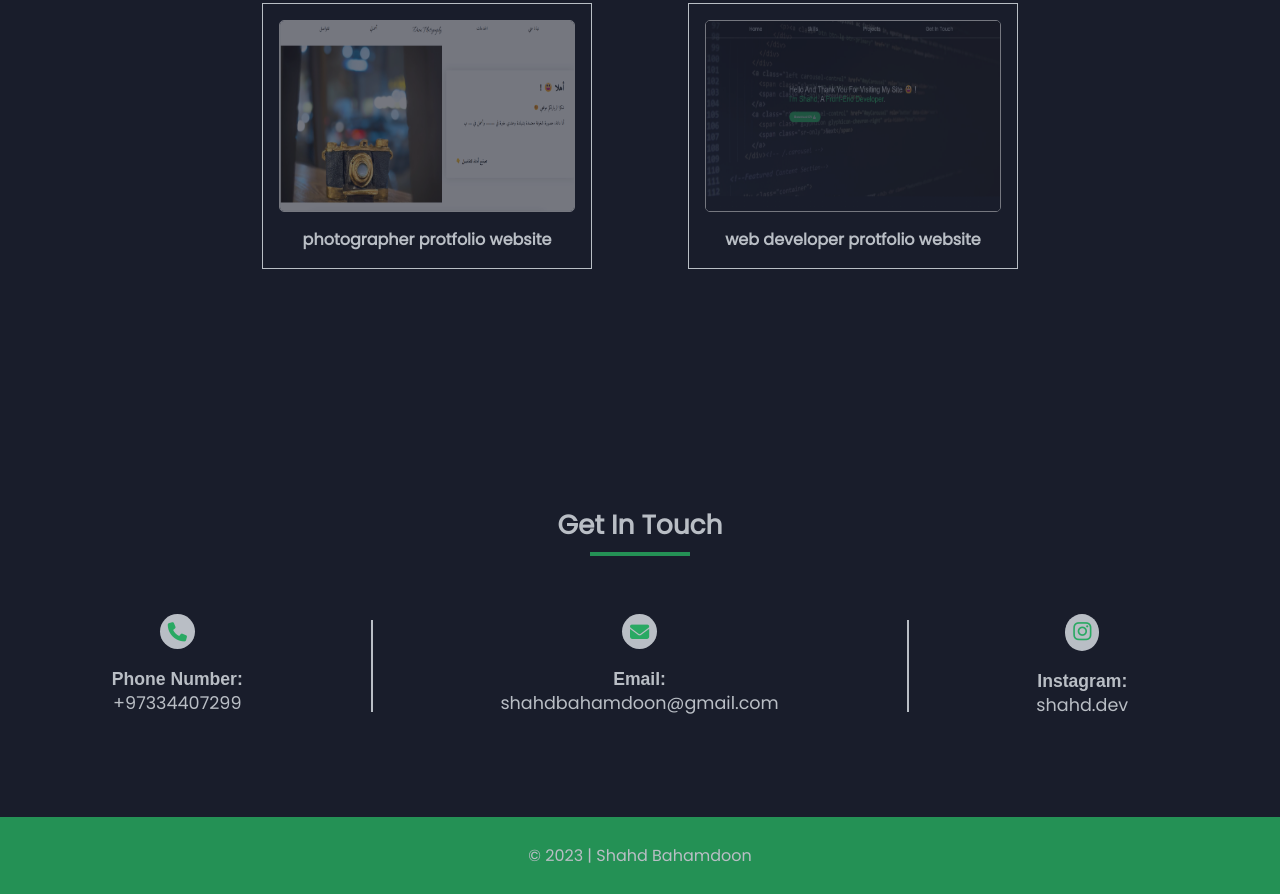
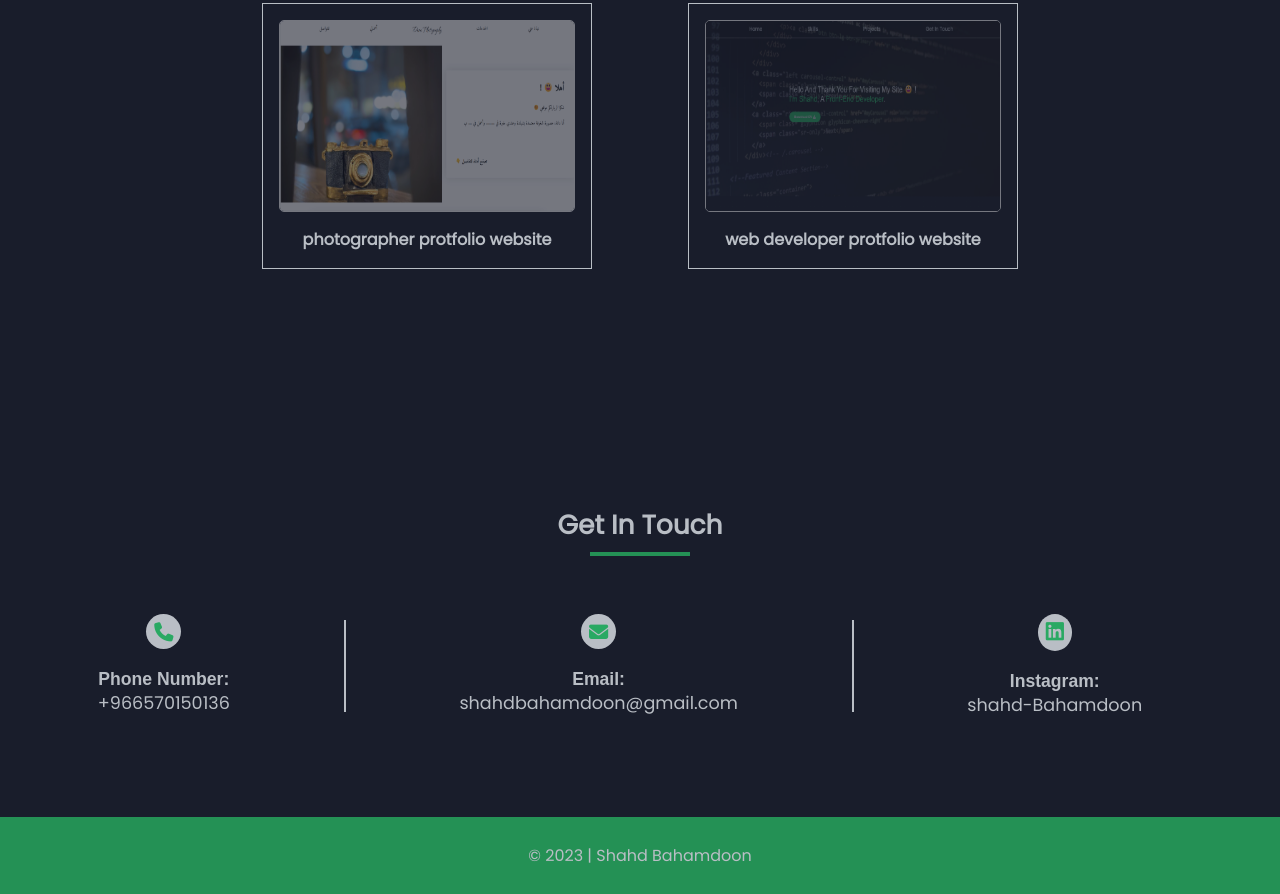
Before and after one commit to shahd-ob/shahd-portfolio, a plain HTML site: page index.html in a window 1280 px wide. Shown: the part 1342-2236 px from the top of the page. Drawn offline with nearby package versions, Linux system fonts and the light colour scheme.

Commit message:
Update index.html

```diff
--- a/index.html
+++ b/index.html
@@ -156,7 +156,7 @@
       <ul>
         <li class="contact-box">
          <h4><i class="fa-solid fa-phone"> </i></h4>
-         <h4 class="space"> <span class="info"> Phone Number:</span> +97334407299</h4>
+         <h4 class="space"> <span class="info"> Phone Number:</span> +966570150136</h4>
          </li>
          <div class="line"></div>
          <li class="contact-box">
@@ -165,9 +165,9 @@
         </li>
         <div class="line"></div>
         <li class="contact-box">
-            <h4><a href="https://instagram.com/shahd.dev?utm_source=qr&igshid=MzNlNGNkZWQ4Mg==">
-            <i class="fa-brands fa-instagram"></i></h4>
-            <h4 class="space"> <span class="info">Instagram:</span> shahd.dev</h4>
+            <h4><a href="https://www.linkedin.com/public-profile/settings?lipi=urn%3Ali%3Apage%3Ad_flagship3_profile_self_edit_contact-info%3BEp%2FXq60JSresT1JM2jIEdg%3D%3D">
+            <i class="fa-brands fa-linkedin"></i></h4>
+            <h4 class="space"> <span class="info">Instagram:</span> shahd-Bahamdoon</h4>
             </a>
         </li>
       </ul>
```
